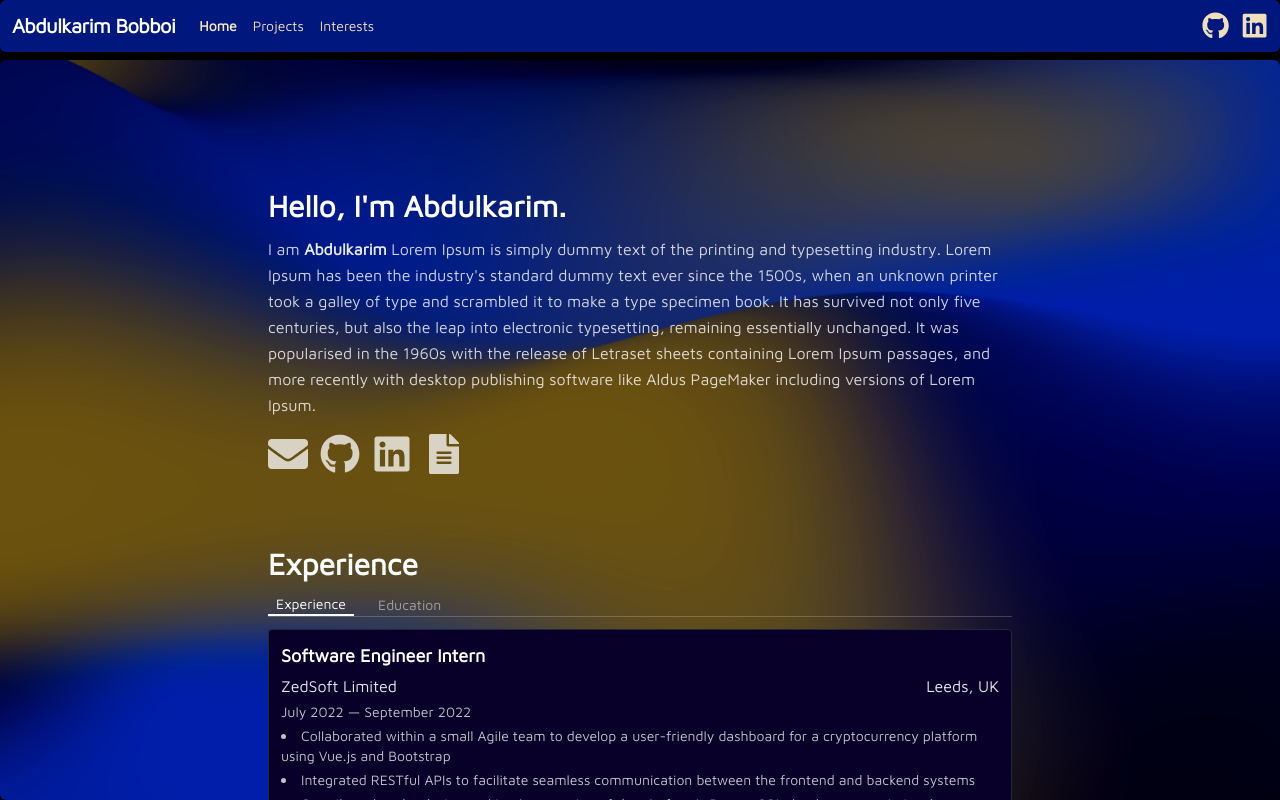
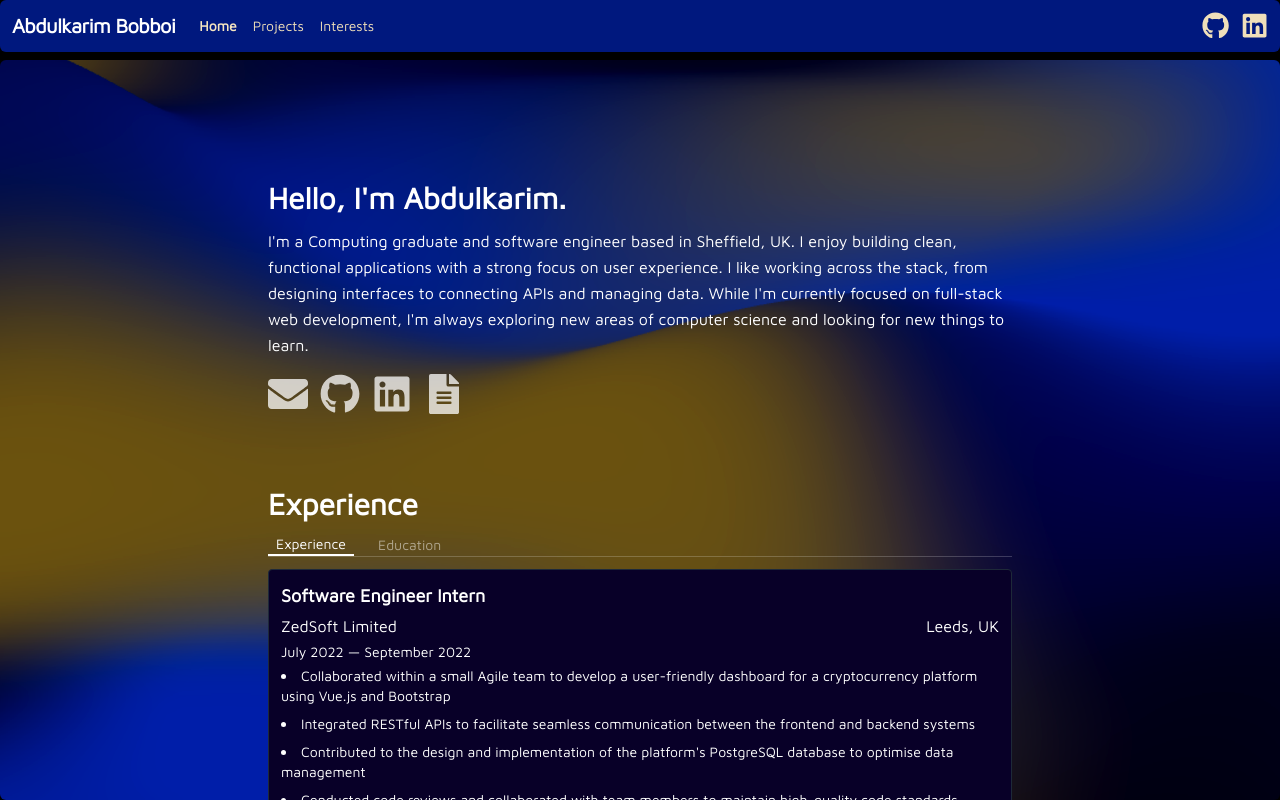
Before and after one commit to karimbobboi/portfolio, a Next.js app: page / in a window 1280 px wide. Shown: the top 800 px of the page. Built offline with nearby package versions, Linux system fonts and the light colour scheme.

Commit message:
improved styling for readability, added about me description

```diff
--- a/src/app/page.tsx
+++ b/src/app/page.tsx
@@ -84,12 +84,12 @@ const TabContent = ({ activeTab }: { activeTab: 'experience' | 'education' }) =>
         {experiences.map((exp, index) => (
           <div key={index} className='space-y-1'>
             <h3 className='text-lg font-semibold text-white'>{exp.title}</h3>
-            <div className='flex text-md font-light justify-between items-center text-white/90'>
+            <div className='flex text-md font-light justify-between items-center text-white'>
               <p>{exp.company}</p>
               <p>{exp.location}</p>
             </div>
-            <p className='text-sm text-white/75'>{exp.period}</p>
-            <ul className='list-disc list-inside text-sm text-white/75 space-y-1'>
+            <p className='text-sm text-white'>{exp.period}</p>
+            <ul className='list-disc list-inside text-sm text-white space-y-2'>
               {exp.description.map((item, i) => (
                 <li key={i}>{item}</li>
               ))}
@@ -109,13 +109,13 @@ const TabContent = ({ activeTab }: { activeTab: 'experience' | 'education' }) =>
     <div className='space-y-4'>
       {education.map((edu, index) => (
         <div key={index} className='space-y-1'>
-          <h3 className='text-lg font-semibold text-white'>{edu.degree} {edu.grade === 'Transferred' && (<span className='text-white/40 text-sm'>{`(${edu.grade})`}</span>)}</h3>
-          <div className='flex text-md font-light justify-between items-center text-white/90'>
+          <h3 className='text-lg font-semibold text-white'>{edu.degree} {edu.grade === 'Transferred' && (<span className='text-white/60 text-sm'>{`(${edu.grade})`}</span>)}</h3>
+          <div className='flex text-md font-light justify-between items-center text-white'>
               <p>{edu.uni}</p>
               {edu.grade !== 'Transferred' && (<p>{edu.grade}</p>)}
             </div>
-          <p className='text-xs text-white/75'>{edu.period}</p>
-          <ul className='list-disc list-inside text-sm text-white/75 space-y-1'>
+          <p className='text-xs text-white'>{edu.period}</p>
+          <ul className='list-disc list-inside text-sm text-white space-y-2'>
             {edu.description.map((item, i) => (
               <li key={i}>{item}</li>
             ))}
@@ -140,14 +140,14 @@ export default function Home() {
       </div>
 
       <div className='relative py-20'>
-        <div className='flex justify-center mb-12 mt-10'>
+        <div className='flex justify-center mb-12 mt-8'>
           <div className='w-full max-w-3xl p-3 rounded-lg'>
             <div className='space-y-4'>
               <div className='space-y-2'>
                 <h1 className='text-3xl font-bold text-white'>Hello, I'm Abdulkarim.</h1>
                 <div className='space-y-4'>
-                  <p className='text-white/80 leading-relaxed my-3'>
-                    I am <span className='font-semibold text-white/90'>Abdulkarim</span> Lorem Ipsum is simply dummy text of the printing and typesetting industry. Lorem Ipsum has been the industry's standard dummy text ever since the 1500s, when an unknown printer took a galley of type and scrambled it to make a type specimen book. It has survived not only five centuries, but also the leap into electronic typesetting, remaining essentially unchanged. It was popularised in the 1960s with the release of Letraset sheets containing Lorem Ipsum passages, and more recently with desktop publishing software like Aldus PageMaker including versions of Lorem Ipsum.
+                  <p className='text-white/100 leading-relaxed my-3'>
+                  I'm a Computing graduate and software engineer based in Sheffield, UK. I enjoy building clean, functional applications with a strong focus on user experience. I like working across the stack, from designing interfaces to connecting APIs and managing data. While I'm currently focused on full-stack web development, I'm always exploring new areas of computer science and looking for new things to learn.
                   </p>
                 </div>
               </div>
--- a/src/app/projects/page.tsx
+++ b/src/app/projects/page.tsx
@@ -42,13 +42,13 @@ const projects: Project[] = [
 ];
 
 const ProjectCard = ({ project }: { project: Project }) => (
-  <article className='group border border-white/20 rounded-sm overflow-hidden bg-[#080028]/100 hover:bg-[#080028]/66 transition-all w-full mx-auto mb-3'>
+  <div className='group border border-white/20 rounded-sm overflow-hidden bg-[#080028]/100 hover:bg-[#080028]/66 transition-all w-full mx-auto mb-3'>
     <div className='p-2 space-y-2'>
       <header>
         <h2 className='text-xl font-normal text-white mb-2'>{project.title}</h2>
         <div className='flex flex-wrap gap-2'>
           {project.techStack.map((tech, i) => (
-            <span key={i} className='px-2 py-1 text-xs font-light rounded-full bg-white/10 text-white/75'>
+            <span key={i} className='px-2 py-1 text-xs font-light rounded-full bg-white/10 text-white/85'>
               {tech}
             </span>
           ))}
@@ -67,7 +67,7 @@ const ProjectCard = ({ project }: { project: Project }) => (
         </div>
 
         <div className='md:w-1/2 flex flex-col justify-between'>
-          <p className='text-white/85 text-md leading-relaxed'>
+          <p className='text-white text-md leading-relaxed'>
             {project.description}
           </p>
 
@@ -76,7 +76,7 @@ const ProjectCard = ({ project }: { project: Project }) => (
                 <a
                     href={project.url}
                     target='_blank'
-                    className='flex items-center gap-1 text-sm text-white/85 hover:text-white transition-all'
+                    className='flex items-center gap-1 text-sm text-white hover:text-white transition-all'
                 >
                     <FaLink />
                     <span className='font-light'>Live demo</span>
@@ -86,7 +86,7 @@ const ProjectCard = ({ project }: { project: Project }) => (
               <a
                     href={project.github}
                     target='_blank'
-                    className='flex items-center gap-1 text-sm text-white/75 hover:text-white transition-all'
+                    className='flex items-center gap-1 text-sm text-white hover:text-white transition-all'
                 >
                     <FaGithub />
                     <span className='font-light'>Source</span>
@@ -96,7 +96,7 @@ const ProjectCard = ({ project }: { project: Project }) => (
         </div>
       </div>
     </div>
-  </article>
+  </div>
 );
 
 export default function Projects() {
```
Also changed, not shown: public/projects/portfolio.png (added).
